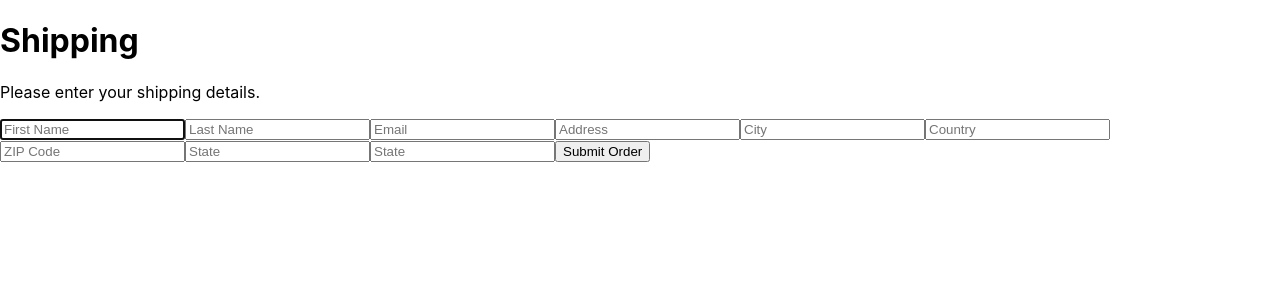
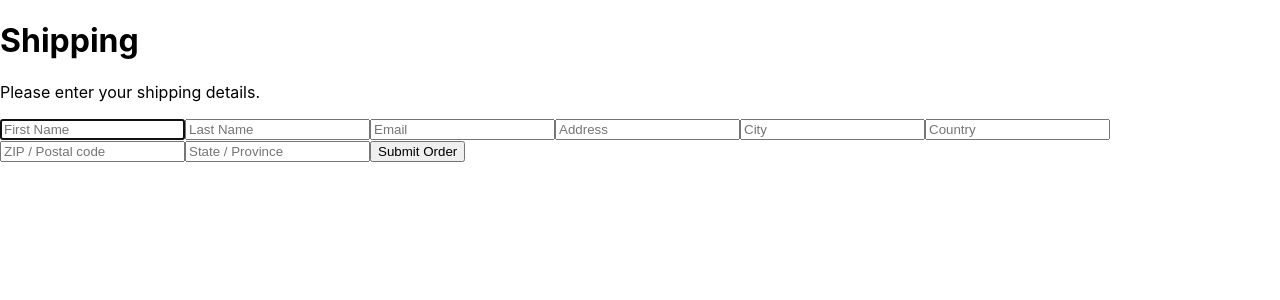
Before and after one commit to TroyWarez/basic-site, a React (Vite) app: page / in a window 1280 px wide. Shown: the top 300 px of the page. Built offline with nearby package versions, Linux system fonts and the light colour scheme.

Commit message:
rzdesgdergfs

```diff
--- a/src/components/OrderForm.tsx
+++ b/src/components/OrderForm.tsx
@@ -18,8 +18,6 @@ const OrderForm = () => {
 
                 <RegionalInput></RegionalInput>
 
-                <input list="" name="state" placeholder="State" required />
-
                 <input type="submit" id="submit" value="Submit Order" />
             </form>
         </>
--- a/src/components/RegionalInput.tsx
+++ b/src/components/RegionalInput.tsx
@@ -317,9 +317,9 @@ export default function RegionalInput() {
     <option value="Zimbabwe" />
     </datalist>
 
-    <input type="text" name="ZIP Code" id="ZIP Code" placeholder="ZIP Code" maxLength={10} required/>
+    <input type="text" name="ZIP Code" id="ZIP Code" placeholder="ZIP / Postal code" maxLength={12} required/>
 
-    <input list="" name="state" placeholder="State" required/>
+    <input list="" name="state" placeholder="State / Province" required/>
     </>
   )
 }
```
